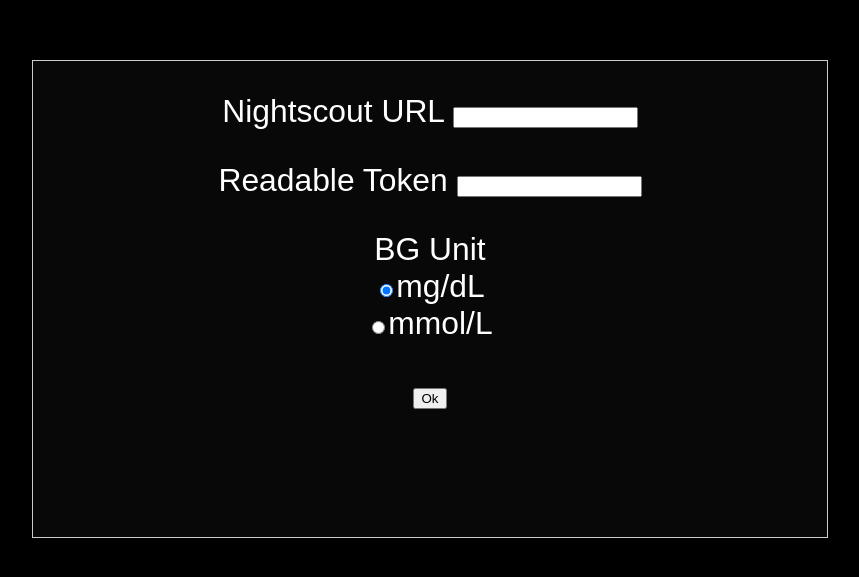
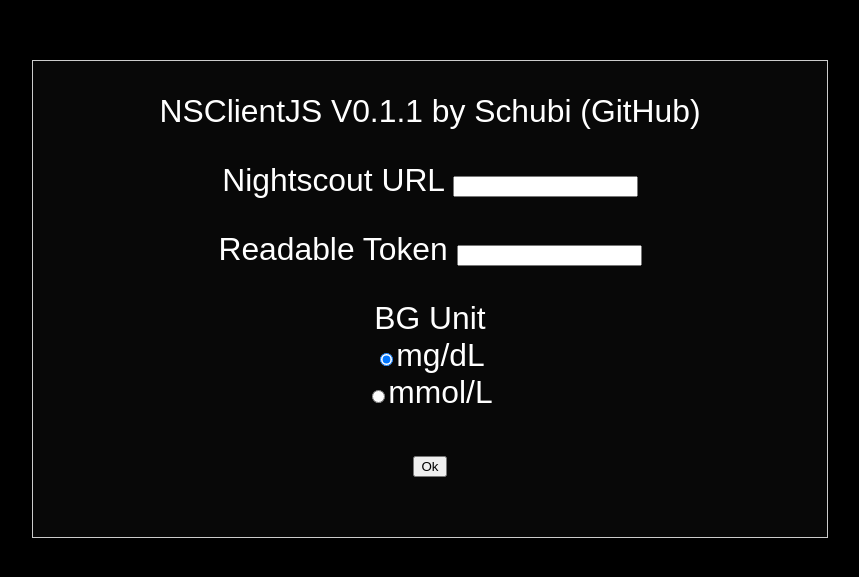
Before and after one commit to Der-Schubi/NSClientJS, a plain HTML site: page index.html in a window 1280 px wide. Shown: the part 101-678 px from the top of the page, without its empty margins (210-1069 px from the left). Drawn offline with Linux system fonts and the light colour scheme.

Commit message:
Add README and LICENSE for GitHub

```diff
--- a/index.html
+++ b/index.html
@@ -21,6 +21,9 @@
   <body>
     <div class="Main" id="Form" style="display:none;">
       <form id="mainForm">
+        <p>
+          NSClientJS V0.1.1 by Schubi (<a href="https://github.com/Der-Schubi/NSClientJS/" target="_blank">GitHub</a>)
+        </p>
         <p>
         <label for="url">Nightscout URL</label>
           <input type="text" name="url" id="url">
```
Also changed, not shown: 2 other files.
